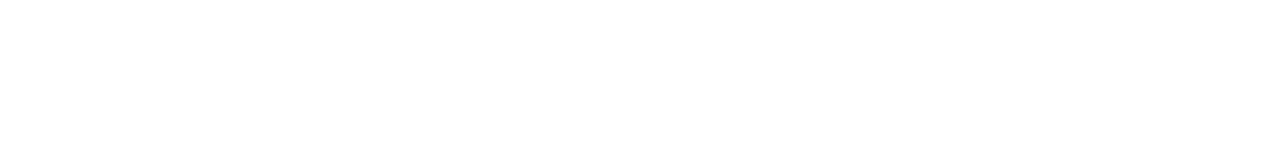
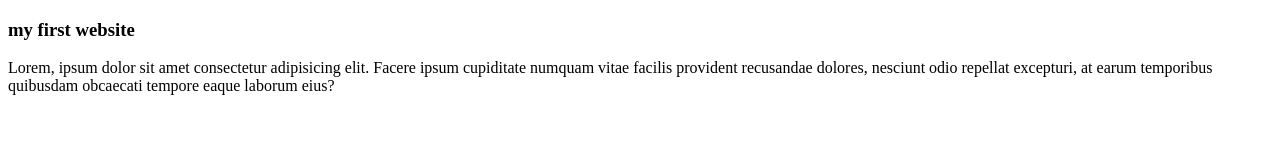
Before and after one commit to bijoy133/my-simple-website-repo, a plain HTML site: page index.html in a window 1280 px wide. Drawn offline with Linux system fonts and the light colour scheme.

Commit message:
my first commit

```diff
--- a/index.html
+++ b/index.html
@@ -6,6 +6,10 @@
     <title>my simple website</title>
 </head>
 <body>
+    <div>
+        <h3>my first website</h3>
+        <p>Lorem, ipsum dolor sit amet consectetur adipisicing elit. Facere ipsum cupiditate numquam vitae facilis provident recusandae dolores, nesciunt odio repellat excepturi, at earum temporibus quibusdam obcaecati tempore eaque laborum eius?</p>
+    </div>
 
 </body>
 </html>
--- /dev/null
+++ b/styles/blog.css
@@ -0,0 +1,3 @@
+div{
+    background-color: red;
+}
```
